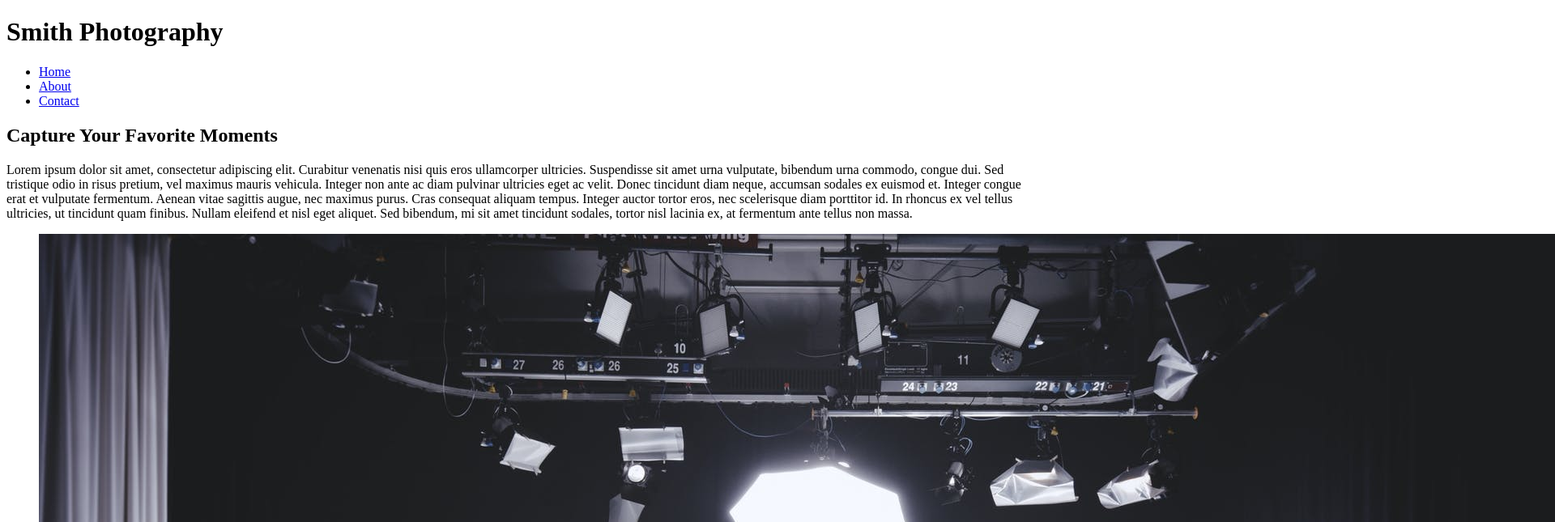
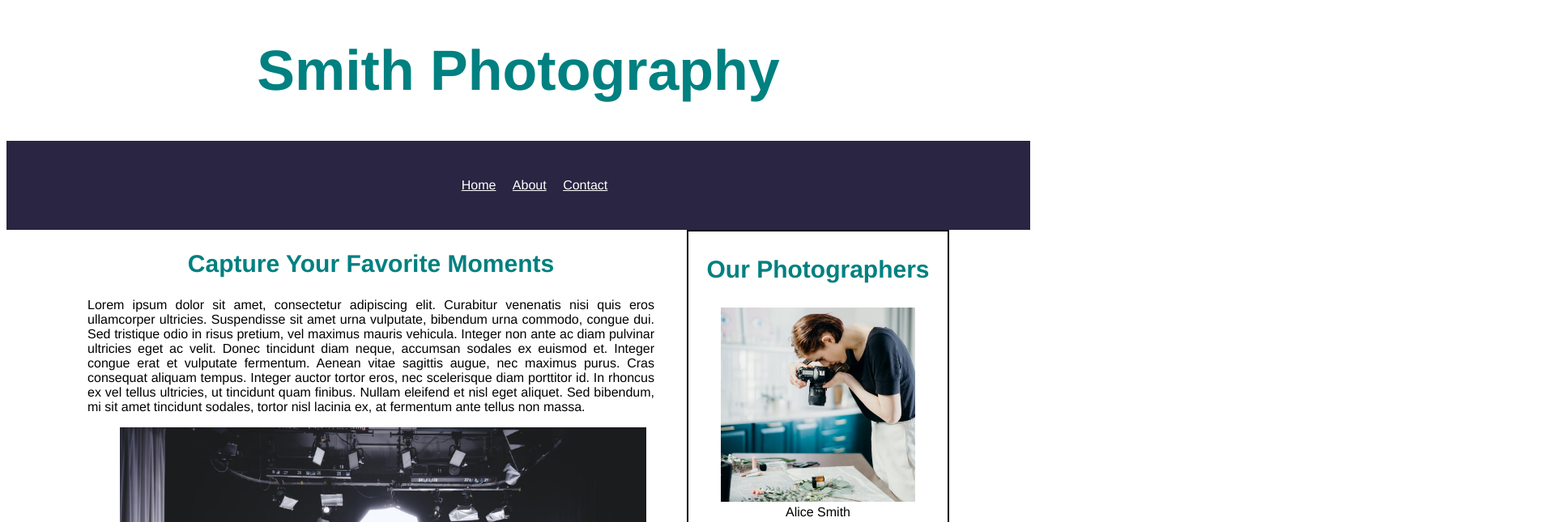
Before and after one commit to darthjuls/M6_CHOI_JULIE, a plain HTML site: page index.html in a window 1280 px wide. Shown: the top 645 px of the page at 81% size, 1920 px wide, since content can reach past the window. Drawn offline with Linux system fonts and the light colour scheme.

Commit message:
uploaded css

```diff
--- a/styles.css
+++ b/styles.css
@@ -1,2 +1,62 @@
 @charset "UTF-8";
 /* CSS Document */
+body {
+	font-family: "Helvetica Neue", Helvetica, Arial, "sans-serif";
+	text-align: center;
+}
+h1 {
+	font-size: 70px;
+	color: teal;
+}
+h2 {
+	font-size: 30px;
+	color: teal;
+}
+h3 {
+	font-size: 30px;
+	color: teal;
+}
+nav {
+	background-color: #292542;
+	padding: 30px;
+	list-style-type: none;
+}
+nav li {
+	display: inline;
+}
+nav li a {
+	padding: 8px;
+	color: #ffffff;
+	positon: center;
+}
+section {
+	width: 700px;
+	margin-left: 100px;
+	float: left;
+}
+section figure img {
+	max-width: 650px;
+}
+section p {
+	text-align: justify;
+}
+aside {
+	float: right;
+	border-width: 2px;
+	border-style: solid;
+	color: black;
+	width: 320px;
+	margin-right: 100px;
+}
+aside figure img {
+	max-width: 240px;
+	position: center;
+}
+footer {
+	font-size: 15px;
+	color: white;
+	background-color: #292542;
+	padding: 30px;
+	bottom: 0;
+	clear: both;
+}
```
Also changed, not shown: 1 other file.
